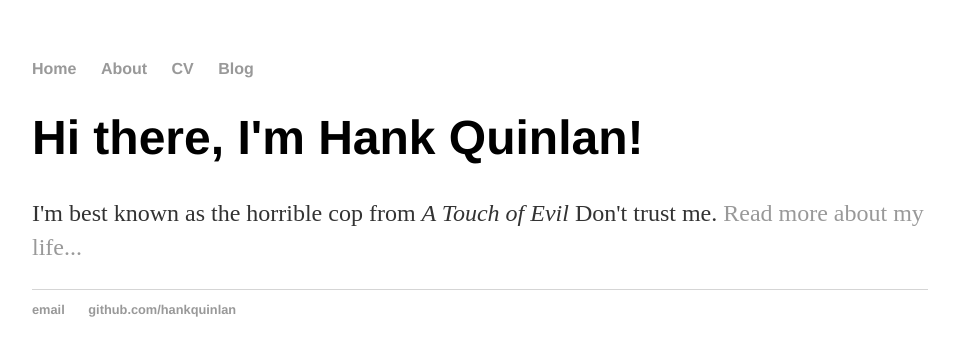
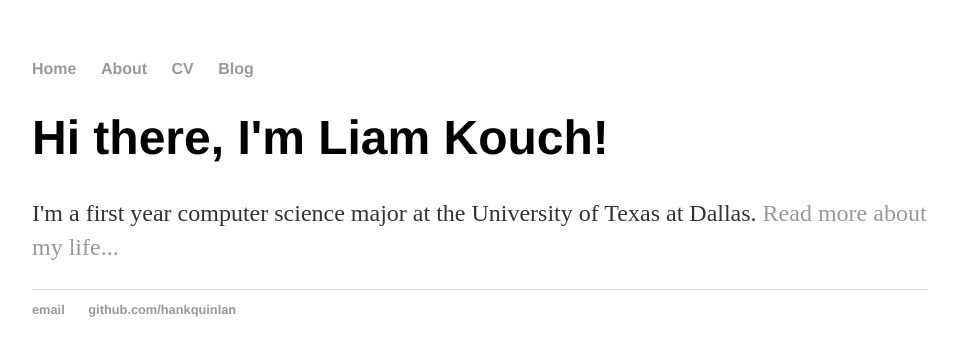
Before and after one commit to liamkouch/liamkouch.github.io, a plain HTML site: page index.html in a window 1280 px wide. Shown: the whole page, without its empty margins (160-1118 px from the left). Drawn offline with Linux system fonts and the light colour scheme.

Commit message:
Update index.html

```diff
--- a/index.html
+++ b/index.html
@@ -16,8 +16,8 @@
 		</nav>
 		<div class="container">
     		<div class="blurb">
-        		<h1>Hi there, I'm Hank Quinlan!</h1>
-				<p>I'm best known as the horrible cop from <em>A Touch of Evil</em> Don't trust me. <a href="/about">Read more about my life...</a></p>
+        		<h1>Hi there, I'm Liam Kouch!</h1>
+				<p>I'm a first year computer science major at the University of Texas at Dallas. <a href="/about">Read more about my life...</a></p>
     		</div><!-- /.blurb -->
 		</div><!-- /.container -->
 		<footer>
```
